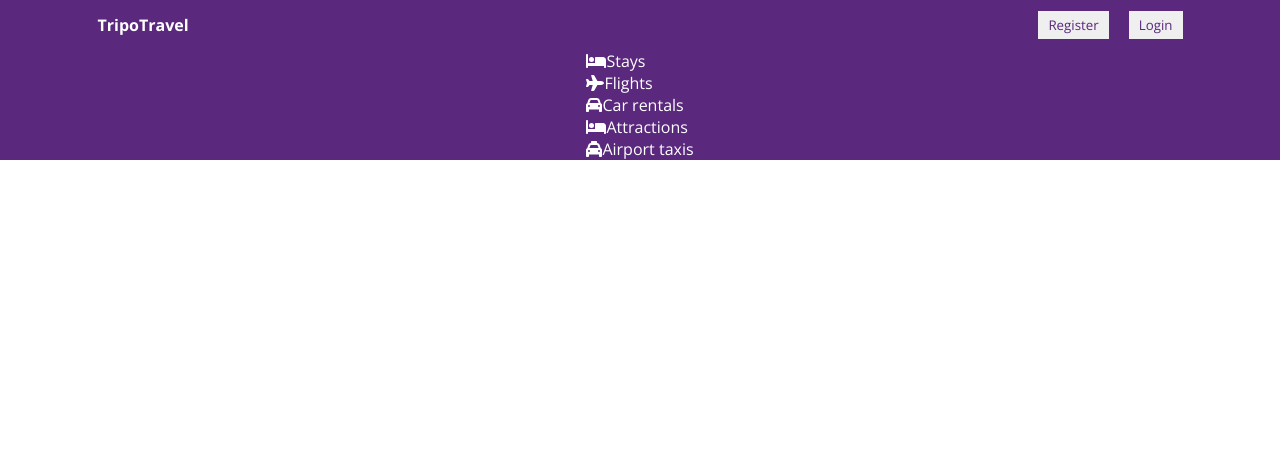
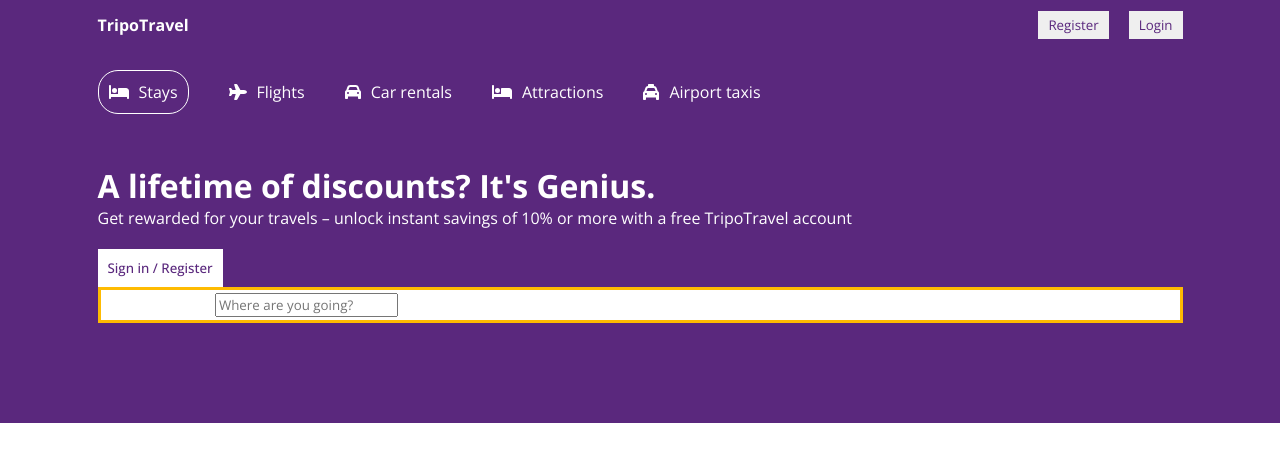
Before and after one commit to nithya-Developer/Travel-Hotel-Reservation-, a React (Create React App) app in the folder frontend/: page / in a window 1280 px wide. Shown: the top 462 px of the page. Built offline with nearby package versions, Linux system fonts and the light colour scheme.

Commit message:
header sec

```diff
--- a/frontend/src/components/header/Header.js
+++ b/frontend/src/components/header/Header.js
@@ -14,7 +14,7 @@
     <div className="header">
       <div className="headerContainer">
         <div className="headerList">
-          <div className="headerListItem">
+          <div className="headerListItem active">
             <FontAwesomeIcon icon={faBed} />
             <span>Stays</span>
           </div>
@@ -35,6 +35,31 @@
             <span>Airport taxis</span>
           </div>
         </div>
+        <h1 className="headerTitle">A lifetime of discounts? It's Genius.</h1>
+        <p className="headerDesc">
+          Get rewarded for your travels – unlock instant savings of 10% or more
+          with a free TripoTravel account
+        </p>
+        <button className="headerBtn">Sign in / Register</button>
+        <div className="headerSearch">
+          <div className="headerSearchItem">
+            <FontAwesomeIcon icon={faBed} className="headerIcon"/>
+            <input
+                  type="text"
+                  placeholder="Where are you going?"
+                  className="headerSearchInput" />
+
+          </div>
+          <div className="headerSearchItem">
+            <FontAwesomeIcon icon={faCalendarDays} className="headerIcon"/>
+            <span className="headerSearchItem">date to date</span>
+          </div>
+          <div className="headerSearchItem">
+            <FontAwesomeIcon icon={faPerson} className="headerIcon"/>
+            <span className="headerSearchItem">2 adults 2 children 1 room</span>
+
+          </div>
+        </div>
       </div>
     </div>
   )
--- a/frontend/src/components/header/header.css
+++ b/frontend/src/components/header/header.css
@@ -4,3 +4,44 @@
     display: flex;
     justify-content: center;
 }
+
+.headerContainer{
+    width: 100%;
+    max-width: 1085px;
+    margin: 20px 0px 100px 0px;
+}
+.headerList{
+    display: flex;
+    gap: 40px;
+    margin-bottom: 50px;
+}
+
+.headerListItem {
+    display: flex;
+    align-items: center;
+    gap: 10px;
+}
+.headerListItem.active {
+    border: 1px solid #fff;
+    padding: 10px;
+    border-radius: 20px;
+}
+
+.headerBtn{
+    background-color: #fff;
+    color: #5a287d;
+    font-weight: 500;
+    border: none;
+    padding: 10px;
+    cursor: pointer;
+    margin-top: 20px;
+}
+.headerSearch{
+    height: 30px;
+    background-color: #fff;
+    border: 3px solid #febb02;
+    display: flex;
+    align-items: center;
+    justify-content: space-around;
+
+}
```
